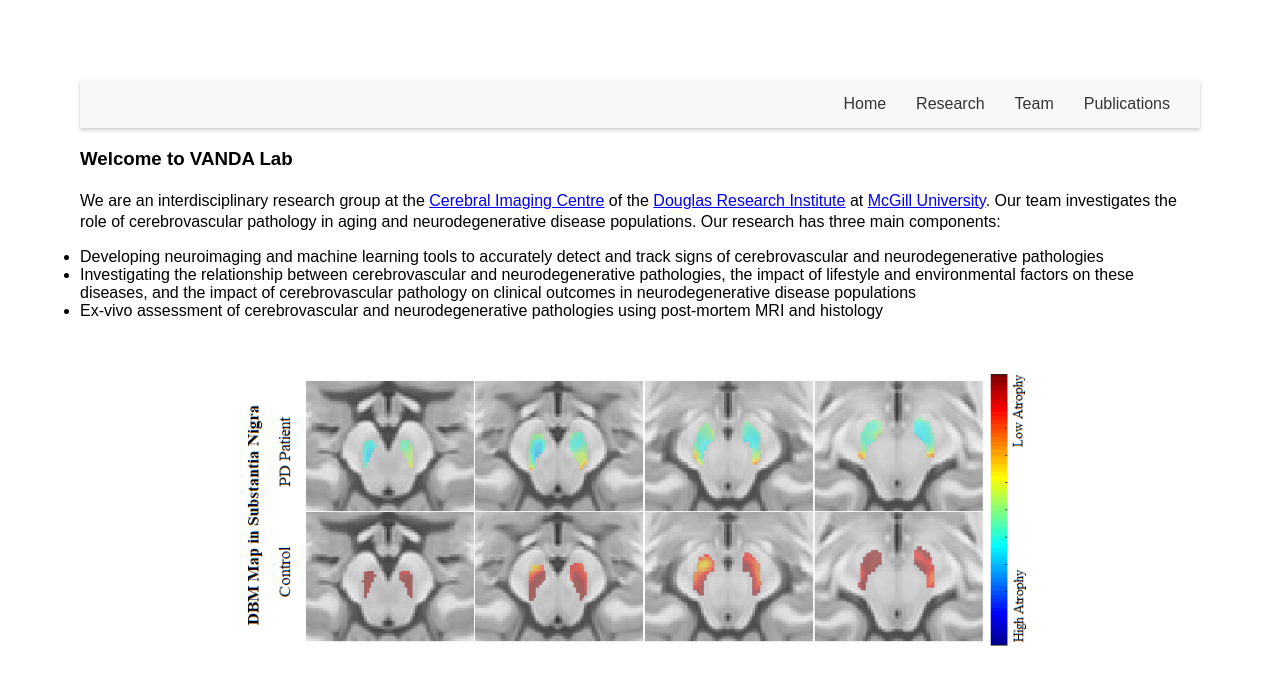
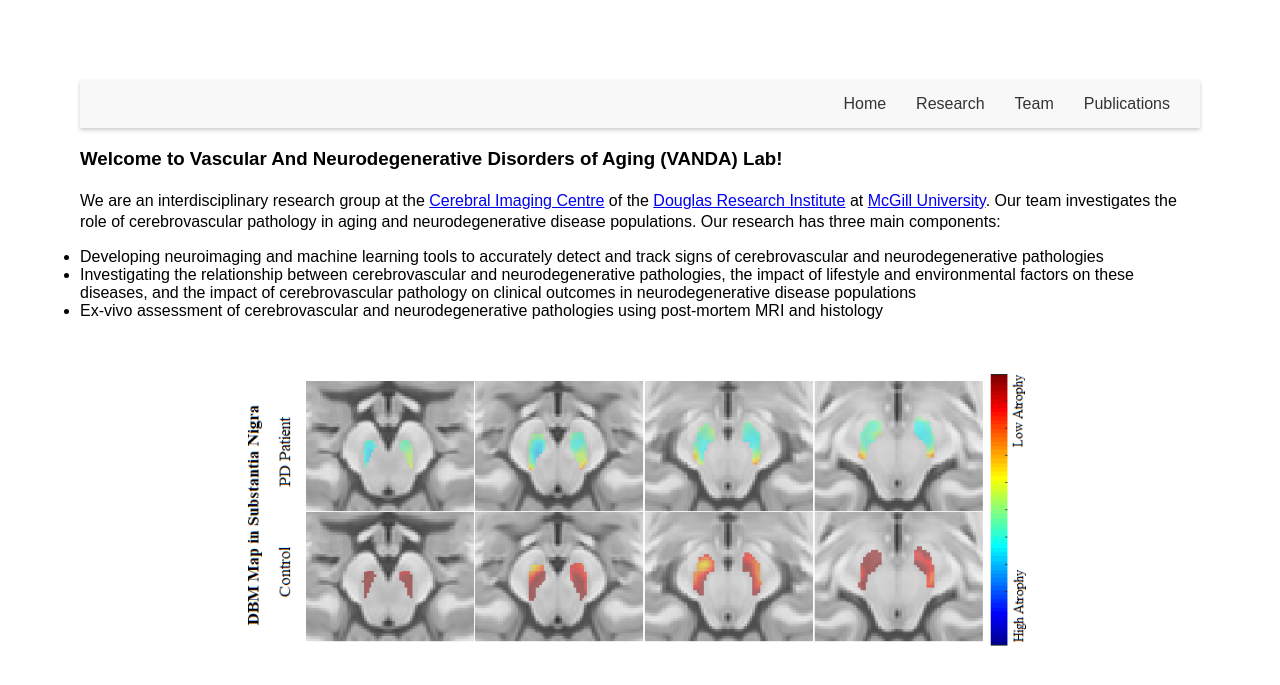
Before and after one commit to VANDAlab/VANDAlab.github.io, a Jekyll site: the page index.html, which Jekyll copies as it is, in a window 1280 px wide. Shown: the top 685 px of the page. Built offline with Jekyll 4.4.1, drawn with Linux system fonts in a browser that asks for light colours.

Commit message:
Update index.html

```diff
--- a/index.html
+++ b/index.html
@@ -18,7 +18,7 @@
 </div> <!-- Close the navbar div -->
 
 <header>
-   <h3>Welcome to VANDA Lab</h3>
+   <h3>Welcome to Vascular And Neurodegenerative Disorders of Aging (VANDA) Lab! </h3>
  </header>
 
 <p>
```
